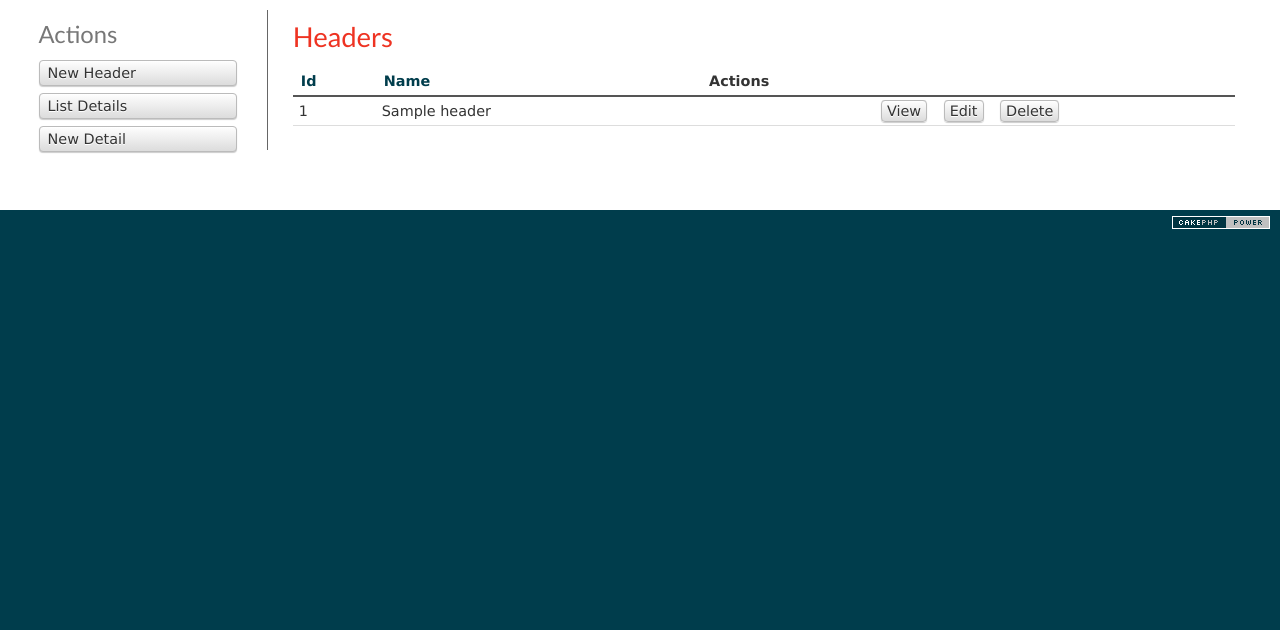
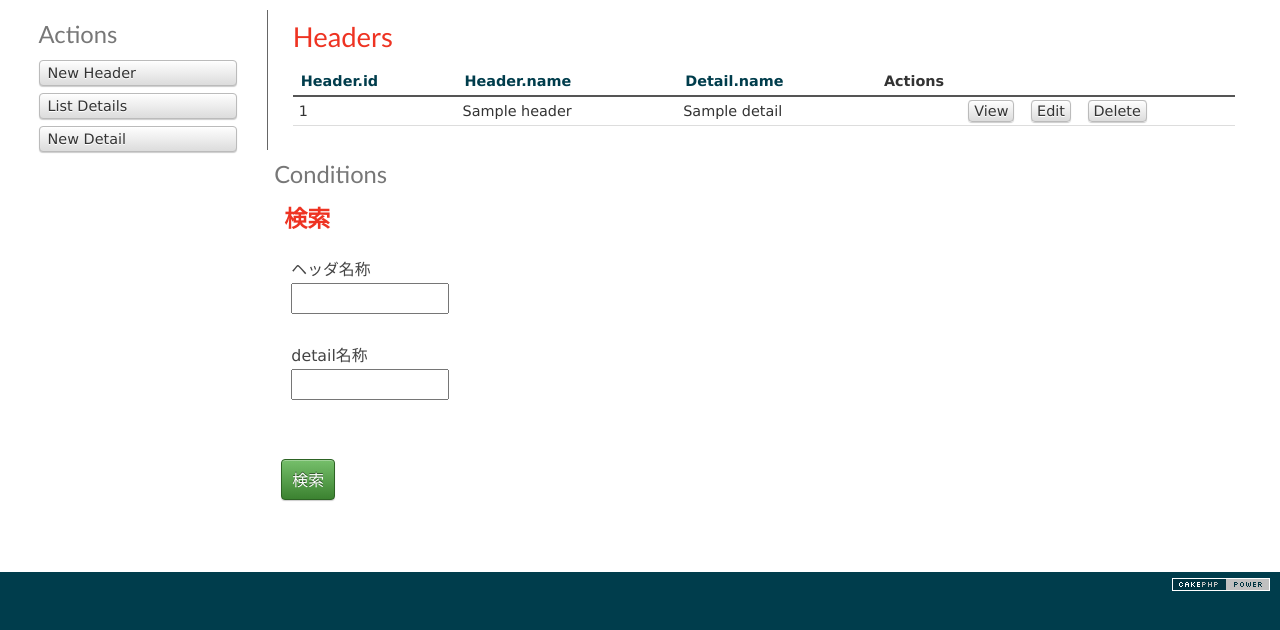
Before and after one commit to pocari/cakePHP_sample, a CakePHP app: template cakeapp/app/View/Headers/index.ctp in a window 1280 px wide. Shown: the part 47-677 px from the top of the page. Run offline with PHP 8.4 and a stand-in for CakePHP, Linux system fonts and the light colour scheme; the template is opened without the code that fills it: most values are stand-ins (such as "Sample title", 1, 10 or a date in 2020); form fields are guessed from the names that the template uses; some libraries are stand-ins or nearby versions.

Commit message:
子テーブルの項目で検索するpaginationサンプル

```diff
--- a/cakeapp/app/Model/Header.php
+++ b/cakeapp/app/Model/Header.php
@@ -7,6 +7,11 @@ App::uses('AppModel', 'Model');
  */
 class Header extends AppModel {
 
+	public $actsAs = ['Search.Searchable'];
+	public $filterArgs = [
+		'name' => ['type' => 'like'],
+		'detail_name' => ['type' => 'like', 'field' => 'Detail.name']
+	];
 /**
  * Display field
  *
--- a/cakeapp/app/View/Headers/index.ctp
+++ b/cakeapp/app/View/Headers/index.ctp
@@ -1,10 +1,26 @@
+<?php $this->assign('title', 'ヘッダ情報'); ?>
+<?php $this->start('css-embedded'); ?>
+<style type='text/css'>
+div.conditions {
+	float:left;
+	width:16%;
+	padding:10px 1.5%;
+}
+div.conditions h3 {
+	padding-top:0;
+	color:#777;
+}
+</style>
+<?php $this->end(); ?>
+
 <div class="headers index">
 	<h2><?php echo __('Headers'); ?></h2>
 	<table cellpadding="0" cellspacing="0">
 	<thead>
 	<tr>
-			<th><?php echo $this->Paginator->sort('id'); ?></th>
-			<th><?php echo $this->Paginator->sort('name'); ?></th>
+			<th><?php echo $this->Paginator->sort('Header.id'); ?></th>
+			<th><?php echo $this->Paginator->sort('Header.name'); ?></th>
+			<th><?php echo $this->Paginator->sort('Detail.name'); ?></th>
 			<th class="actions"><?php echo __('Actions'); ?></th>
 	</tr>
 	</thead>
@@ -13,6 +29,7 @@
 	<tr>
 		<td><?php echo h($header['Header']['id']); ?>&nbsp;</td>
 		<td><?php echo h($header['Header']['name']); ?>&nbsp;</td>
+		<td><?php echo h($header['Detail']['name']); ?>&nbsp;</td>
 		<td class="actions">
 			<?php echo $this->Html->link(__('View'), array('action' => 'view', $header['Header']['id'])); ?>
 			<?php echo $this->Html->link(__('Edit'), array('action' => 'edit', $header['Header']['id'])); ?>
@@ -44,3 +61,13 @@
 		<li><?php echo $this->Html->link(__('New Detail'), array('controller' => 'details', 'action' => 'add')); ?> </li>
 	</ul>
 </div>
+<div class="conditions">
+	<h3><?php echo __('Conditions'); ?></h3>
+	<?php echo $this->Form->create('Header', array('action'=>'index')); ?>
+		<fieldset>
+			<legend>検索</legend>
+			<?php echo $this->Form->input('name', array('label' => 'ヘッダ名称', 'class' => 'span12', 'empty' => true)); ?>
+			<?php echo $this->Form->input('detail_name', array('label' => 'detail名称', 'class' => 'span12', 'empty' => true)); ?>
+		</fieldset>
+	<?php echo $this->Form->end('検索'); ?>
+</div>
--- a/cakeapp/app/View/Layouts/default.ctp
+++ b/cakeapp/app/View/Layouts/default.ctp
@@ -23,6 +23,8 @@ $cakeDescription = __d('cake_dev', 'CakePHP: the rapid development php framework
 		echo $this->fetch('meta');
 		echo $this->fetch('css');
 		echo $this->fetch('script');
+
+		echo $this->fetch('css-embedded');
 	?>
 </head>
 <body>
--- a/cakeapp/composer.json
+++ b/cakeapp/composer.json
@@ -1,7 +1,8 @@
 {
     "name": "example-app",
     "require": {
-        "cakephp/cakephp": ">=2.6.4,<3.0.0"
+        "cakephp/cakephp": ">=2.6.4,<3.0.0",
+        "cakedc/search": "2.5.1"
     },
     "require-dev": {
         "phpunit/phpunit": "3.7.38",
```
Also changed, not shown: cakeapp/app/Controller/HeadersController.php (+17 -2 lines), 1 other file.
